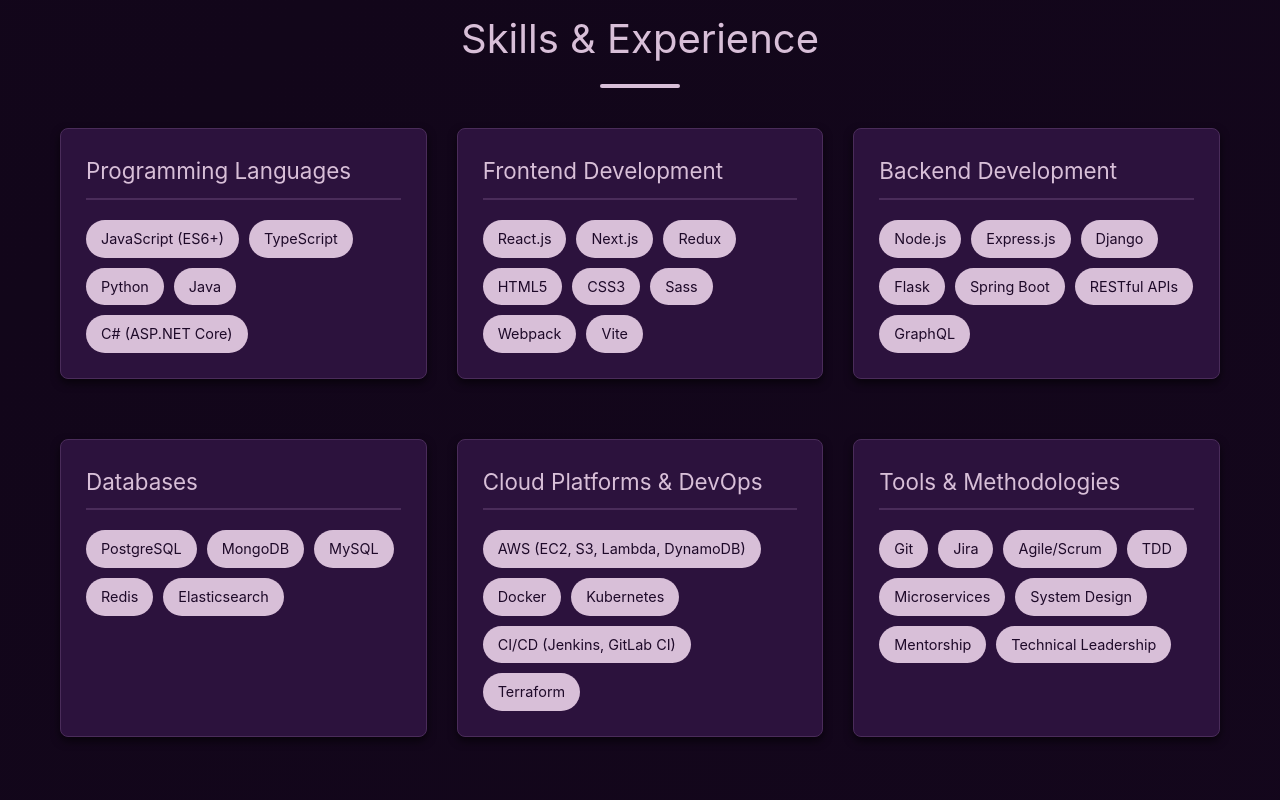
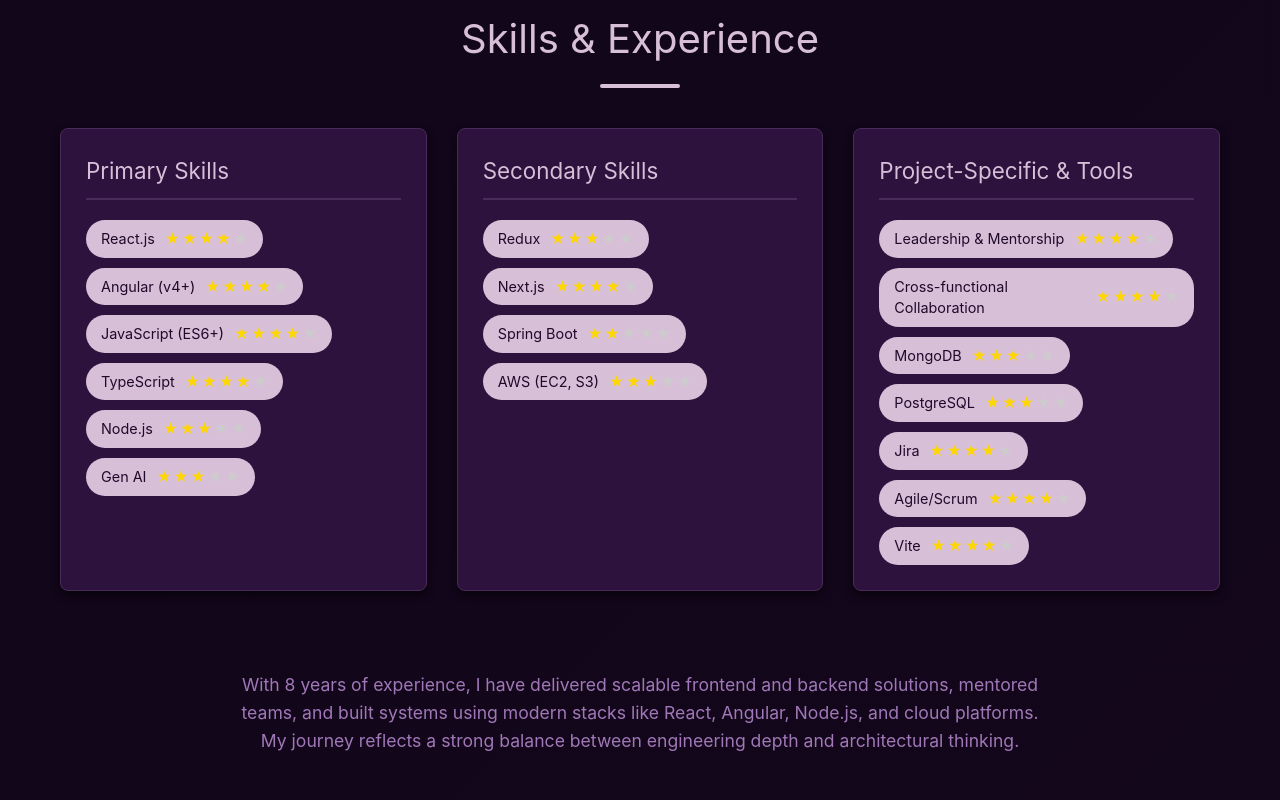
Before and after one commit to ajinkyabapat1/showoff, a React (Vite) app: page / in a window 1280 px wide. Shown: the part 1620-2420 px from the top of the page. Built offline with nearby package versions, Linux system fonts and the light colour scheme.

Commit message:
added resume and skills and contact section

```diff
--- a/index.html
+++ b/index.html
@@ -4,7 +4,7 @@
     <meta charset="UTF-8" />
     <link rel="icon" type="image/svg+xml" href="/src/assets/ajinkya.jpg" style="border-radius: 10px; height: 10px ;width:10px;"/>
     <meta name="viewport" content="width=device-width, initial-scale=1.0" />
-    <title>Vite + React</title>
+    <title>Ajinkya Bapat</title>
   </head>
   <body>
     <div id="root"></div>
--- a/package.json
+++ b/package.json
@@ -11,6 +11,7 @@
   },
   "dependencies": {
     "@tailwindcss/vite": "^4.1.7",
+    "emailjs-com": "^3.2.0",
     "react": "^19.1.0",
     "react-dom": "^19.1.0",
     "react-tsparticles": "^2.12.2",
--- a/src/App.jsx
+++ b/src/App.jsx
@@ -19,6 +19,7 @@
 import Awards from "./components/Awards";
 import "./index.css";
 import ParticlesBackground from "./components/ParticlesBackground";
+import Contact from "./components/Contact";
 function App() {
   const [count, setCount] = useState(0);
   const ScrollToHashElement = () => {
@@ -61,7 +62,7 @@
                     <Portfolio />
                     <Resume />
                     <Awards />
-
+                    <Contact />
                     {/* <Portfolio />
                                 <Awards />
                                 <Resume />
--- /dev/null
+++ b/src/components/Contact.jsx
@@ -0,0 +1,72 @@
+import { useState } from "react";
+import { motion } from "framer-motion";
+import "./Section.css"; // Make sure this is imported
+
+const sectionVariants = {
+  hidden: { opacity: 0, y: 40 },
+  visible: { opacity: 1, y: 0, transition: { duration: 0.5 } },
+};
+
+export default function Contact() {
+  const [formData, setFormData] = useState({
+    name: "",
+    email: "",
+    message: "",
+  });
+
+  const handleChange = (e) => {
+    setFormData({ ...formData, [e.target.name]: e.target.value });
+  };
+
+  const handleSend = () => {
+    const subject = encodeURIComponent(
+      `Portfolio Inquiry from ${formData.name}`
+    );
+    const body = encodeURIComponent(
+      `Hi Ajinkya,\n\n${formData.message}\n\nReply to: ${formData.email}`
+    );
+    window.location.href = `mailto:ajinkyabapat1@gmail.com?subject=${subject}&body=${body}`;
+  };
+
+  return (
+    <motion.section
+      id="contact"
+      className="section"
+      variants={sectionVariants}
+      initial="hidden"
+      whileInView="visible"
+      viewport={{ once: true, amount: 0.3 }}
+    >
+      <h2>Contact Me</h2>
+
+      <div className="card contact-card">
+        <form className="contact-form">
+          <input
+            type="text"
+            name="name"
+            placeholder="Your Name"
+            onChange={handleChange}
+            value={formData.name}
+          />
+          <input
+            type="email"
+            name="email"
+            placeholder="Your Email"
+            onChange={handleChange}
+            value={formData.email}
+          />
+          <textarea
+            name="message"
+            placeholder="Your Message"
+            rows="5"
+            onChange={handleChange}
+            value={formData.message}
+          ></textarea>
+          <button type="button" onClick={handleSend}>
+            Send via Email
+          </button>
+        </form>
+      </div>
+    </motion.section>
+  );
+}
--- a/src/components/Footer.jsx
+++ b/src/components/Footer.jsx
@@ -14,10 +14,7 @@
                     {/* Placeholder for GitHub SVG icon */}
                     <svg className="social-icon" viewBox="0 0 24 24" fill="currentColor" xmlns="http://www.w3.org/2000/svg"><path d="M12 0c-6.626 0-12 5.373-12 12 0 5.302 3.438 9.8 8.207 11.387.6.111.82-.25.82-.557 0-.274-.009-1.002-.015-1.977-3.337.724-4.042-1.61-4.042-1.61-.545-1.386-1.332-1.755-1.332-1.755-1.089-.745.083-.729.083-.729 1.205.084 1.838 1.238 1.838 1.238 1.07 1.835 2.809 1.305 3.492.998.108-.775.418-1.305.762-1.604-2.665-.304-5.467-1.334-5.467-5.931 0-1.31.465-2.381 1.235-3.221-.12-.304-.535-1.524.117-3.176 0 0 1-.322 3.296 1.23.957-.266 1.983-.399 3.003-.404 1.02.005 2.046.138 3.003.404 2.296-1.552 3.296-1.23 3.296-1.23.653 1.653.238 2.872.118 3.176.77.84 1.235 1.911 1.235 3.221 0 4.609-2.807 5.624-5.479 5.921.43.372.823 1.102.823 2.222 0 1.604-.015 2.892-.015 3.286 0 .309.219.678.825.557C20.565 21.787 24 17.28 24 12c0-6.627-5.373-12-12-12z"/></svg>
                 </a>
-                <a href="https://twitter.com/ajinkyabapat1" target="_blank" rel="noopener noreferrer" aria-label="Twitter">
-                    {/* Placeholder for Twitter SVG icon */}
-                    <svg className="social-icon" viewBox="0 0 24 24" fill="currentColor" xmlns="http://www.w3.org/2000/svg"><path d="M24 4.557c-.883.392-1.832.656-2.828.775 1.017-.609 1.798-1.574 2.165-2.724-.951.564-2.005.974-3.127 1.195-.897-.957-2.178-1.555-3.594-1.555-3.594 0-6.495 2.902-6.495 6.495 0 .509.058 1.007.168 1.487-5.392-.27-10.186-2.868-13.38-6.843-.56.96-.88 2.07-.88 3.242 0 2.251 1.144 4.248 2.873 5.422-.84-.025-1.625-.26-2.316-.64v.08c0 3.154 2.239 5.78 5.212 6.39-.542.147-1.11.225-1.7.225-.418 0-.828-.04-1.228-.117.82.254 1.62.995 1.62 2.228 0 1.284-1.049 2.329-2.348 2.329-1.96 0-3.385-2.094-3.385-4.248 0-.294.02-.583.058-.865 1.157.884 2.518 1.408 3.993 1.408 4.795 0 8.803-3.96 8.803-8.803 0-.135-.003-.268-.008-.401.956-.695 1.798-1.567 2.457-2.558z"/></svg>
-                </a>
+
                 {/* Add more social links as needed */}
             </div>
         </footer>
--- a/src/components/Resume.jsx
+++ b/src/components/Resume.jsx
@@ -5,7 +5,7 @@
 
 const Resume = () => {
     // You should place your PDF resume in the `public` folder
-    const resumePdfPath = '/your_resume.pdf'; // e.g., /assets/your_name_resume.pdf
+    const resumePdfPath = '/Resume-Ajinkya Bapat.pdf'; // e.g., /assets/your_name_resume.pdf
 
     const sectionVariants = {
         hidden: { opacity: 0, y: 50 },
--- a/src/components/Section.css
+++ b/src/components/Section.css
@@ -24,3 +24,32 @@
     margin: 15px auto 0 auto;
     border-radius: 2px;
 }
+.contact-card {
+  max-width: 600px;
+  margin: 0 auto;
+}
+
+.contact-form {
+  display: flex;
+  flex-direction: column;
+  gap: 16px;
+}
+
+.contact-form input,
+.contact-form textarea {
+  width: 100%;
+  padding: 12px 16px;
+  font-size: 1rem;
+  border-radius: var(--border-radius);
+  border: 1px solid var(--border-color);
+  background-color: var(--card-background);
+  color: var(--text-color);
+  transition: border var(--transition-speed), box-shadow var(--transition-speed);
+}
+
+.contact-form input:focus,
+.contact-form textarea:focus {
+  outline: none;
+  border-color: var(--primary-color);
+  box-shadow: 0 0 0 2px rgba(138, 43, 226, 0.2); /* Violet focus glow */
+}
--- a/src/components/Skills.jsx
+++ b/src/components/Skills.jsx
@@ -1,72 +1,61 @@
-import React from 'react';
-import { motion } from 'framer-motion'; // Import motion
-import './Section.css'; // General section styling
-import './Skills.css'; // Skills-specific styling
+import React from "react";
+import { motion } from "framer-motion";
+import "./Section.css";
+import "./Skills.css";
 
-// You can add an 'icon' property here if you integrate an icon library
 const skillsData = {
-    "Programming Languages": [
-        { name: "JavaScript (ES6+)", icon: "fab fa-js" }, // Example icon class
-        { name: "TypeScript", icon: "fas fa-code" },
-        { name: "Python", icon: "fab fa-python" },
-        { name: "Java", icon: "fab fa-java" },
-        { name: "C# (ASP.NET Core)", icon: "fas fa-cogs" }
+  "Primary Skills": [
+    { name: "React.js", level: 4 },
+    { name: "Angular (v4+)", level: 4 },
+    { name: "JavaScript (ES6+)", level: 4 },
+    { name: "TypeScript", level: 4 },
+    { name: "Node.js", level: 3 },
+    { name: "Gen AI", level: 3 },
   ],
-    "Frontend Development": [
-        { name: "React.js", icon: "fab fa-react" },
-        { name: "Next.js", icon: "fas fa-globe" },
-        { name: "Redux", icon: "fas fa-sync-alt" },
-        { name: "HTML5", icon: "fab fa-html5" },
-        { name: "CSS3", icon: "fab fa-css3-alt" },
-        { name: "Sass", icon: "fab fa-sass" },
-        { name: "Webpack", icon: "fas fa-box" },
-        { name: "Vite", icon: "fas fa-bolt" }
+  "Secondary Skills": [
+    { name: "Redux", level: 3 },
+    { name: "Next.js", level: 4 },
+    { name: "Spring Boot", level: 2 },
+    { name: "AWS (EC2, S3)", level: 3 },
   ],
-    "Backend Development": [
-        { name: "Node.js", icon: "fab fa-node-js" },
-        { name: "Express.js", icon: "fas fa-server" },
-        { name: "Django", icon: "fas fa-leaf" },
-        { name: "Flask", icon: "fas fa-flask" },
-        { name: "Spring Boot", icon: "fas fa-leaf" },
-        { name: "RESTful APIs", icon: "fas fa-exchange-alt" },
-        { name: "GraphQL", icon: "fas fa-code-branch" }
+  "Project-Specific & Tools": [
+    { name: "Leadership & Mentorship", level: 4 },
+    { name: "Cross-functional Collaboration", level: 4 },
+    { name: "MongoDB", level: 3 },
+    { name: "PostgreSQL", level: 3 },
+    { name: "Jira", level: 4 },
+    { name: "Agile/Scrum", level: 4 },
+    { name: "Vite", level: 4 },
   ],
-    "Databases": [
-        { name: "PostgreSQL", icon: "fas fa-database" },
-        { name: "MongoDB", icon: "fas fa-database" },
-        { name: "MySQL", icon: "fas fa-database" },
-        { name: "Redis", icon: "fas fa-memory" },
-        { name: "Elasticsearch", icon: "fas fa-search" }
-    ],
-    "Cloud Platforms & DevOps": [
-        { name: "AWS (EC2, S3, Lambda, DynamoDB)", icon: "fab fa-aws" },
-        { name: "Docker", icon: "fab fa-docker" },
-        { name: "Kubernetes", icon: "fas fa-cubes" },
-        { name: "CI/CD (Jenkins, GitLab CI)", icon: "fas fa-cogs" },
-        { name: "Terraform", icon: "fas fa-cloud" }
-    ],
-    "Tools & Methodologies": [
-        { name: "Git", icon: "fab fa-git-alt" },
-        { name: "Jira", icon: "fab fa-jira" },
-        { name: "Agile/Scrum", icon: "fas fa-users" },
-        { name: "TDD", icon: "fas fa-vial" },
-        { name: "Microservices", icon: "fas fa-microchip" },
-        { name: "System Design", icon: "fas fa-sitemap" },
-        { name: "Mentorship", icon: "fas fa-handshake" },
-        { name: "Technical Leadership", icon: "fas fa-user-tie" }
-    ]
 };
 
-// Framer Motion variants for skill items
 const skillItemVariants = {
   hidden: { opacity: 0, y: 20 },
-    visible: { opacity: 1, y: 0 }
+  visible: { opacity: 1, y: 0 },
 };
 
 const Skills = () => {
   const sectionVariants = {
     hidden: { opacity: 0, y: 50 },
-        visible: { opacity: 1, y: 0, transition: { duration: 0.8, ease: "easeOut" } }
+    visible: {
+      opacity: 1,
+      y: 0,
+      transition: { duration: 0.8, ease: "easeOut" },
+    },
+  };
+
+  const renderStars = (level) => {
+    return [...Array(5)].map((_, i) => (
+      <span
+        key={i}
+        style={{
+          color: i < level ? "gold" : "#ccc",
+          marginLeft: "2px",
+        }}
+      >
+        ★
+      </span>
+    ));
   };
 
   return (
@@ -80,7 +69,7 @@
     >
       <h2>Skills & Experience</h2>
       <div className="skills-grid">
-                {Object.entries(skillsData).map(([category, skills], index) => (
+        {Object.entries(skillsData).map(([category, skills]) => (
           <motion.div
             className="skill-category card"
             key={category}
@@ -92,10 +81,15 @@
             <h3>{category}</h3>
             <ul className="skill-list">
               {skills.map((skill, i) => (
-                                <motion.li key={i} className="skill-item" variants={skillItemVariants}>
-                                    {/* If using Font Awesome, you'd integrate it here */}
-                                    {/* <i className={skill.icon}></i> */}
-                                    {skill.name}
+                <motion.li
+                  key={i}
+                  className="skill-item"
+                  variants={skillItemVariants}
+                >
+                  <span>{skill.name}</span>
+                  <span style={{ marginLeft: "auto" }}>
+                    {renderStars(skill.level)}
+                  </span>
                 </motion.li>
               ))}
             </ul>
@@ -103,7 +97,10 @@
         ))}
       </div>
       <p className="experience-summary">
-                With 8 years of experience, I've had the privilege of working on various projects, from building high-performance web applications to designing distributed systems. My experience extends beyond coding to include team leadership, project management, and client consultation.
+        With 8 years of experience, I have delivered scalable frontend and
+        backend solutions, mentored teams, and built systems using modern stacks
+        like React, Angular, Node.js, and cloud platforms. My journey reflects a
+        strong balance between engineering depth and architectural thinking.
       </p>
     </motion.section>
   );
```
Also changed, not shown: 2 other files (tests, documents, lock files or other folders). Lines whose indentation alone changed are shown as unchanged.
